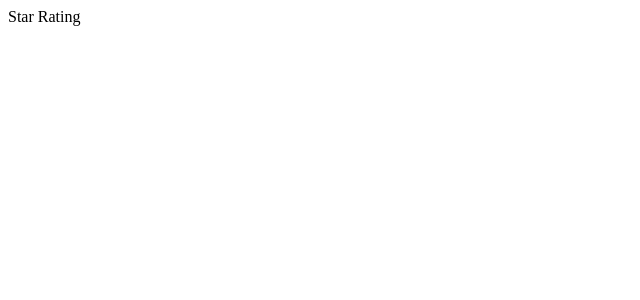
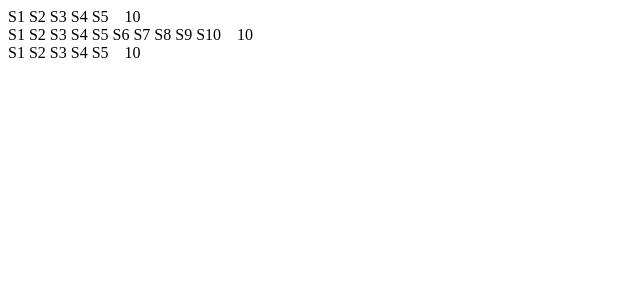
Before and after one commit to AM-TEK/movie-app, a React (Create React App) app: page / in a window 1280 px wide. Shown: the top 300 px of the page, without its empty margins (0-640 px from the left). Built offline with nearby package versions, Linux system fonts and the light colour scheme.

Commit message:
create star rating component

```diff
--- a/src/StarRating.js
+++ b/src/StarRating.js
@@ -1,5 +1,28 @@
-export default function StarRating() {
+const containerStyle = {
+    display: "flex",
+    alignItems: "center",
+    gap: "16px"
+}
+
+const starContainerStyle = {
+    display: 'flex',
+    gap: '4px'
+}
+
+const textStyle = {
+    lineHeight: '1',
+    margin: '0'
+}
+
+export default function StarRating({maxRating = 5}) {
     return (
-        <div>Star Rating</div>
+        <div style={containerStyle}>
+            <div style={starContainerStyle}>
+                {Array.from({length: maxRating}, (_, i) => (
+                    <span>S{i+1}</span>
+                ))}
+            </div>
+            <p style={textStyle}>10</p>
+        </div>
     )
 }
--- a/src/index.js
+++ b/src/index.js
@@ -8,6 +8,8 @@ const root = ReactDOM.createRoot(document.getElementById('root'));
 root.render(
   <React.StrictMode>
     {/* <App /> */}
+    <StarRating maxRating={5} />
+    <StarRating maxRating={10} />
     <StarRating />
   </React.StrictMode>
 );
```
